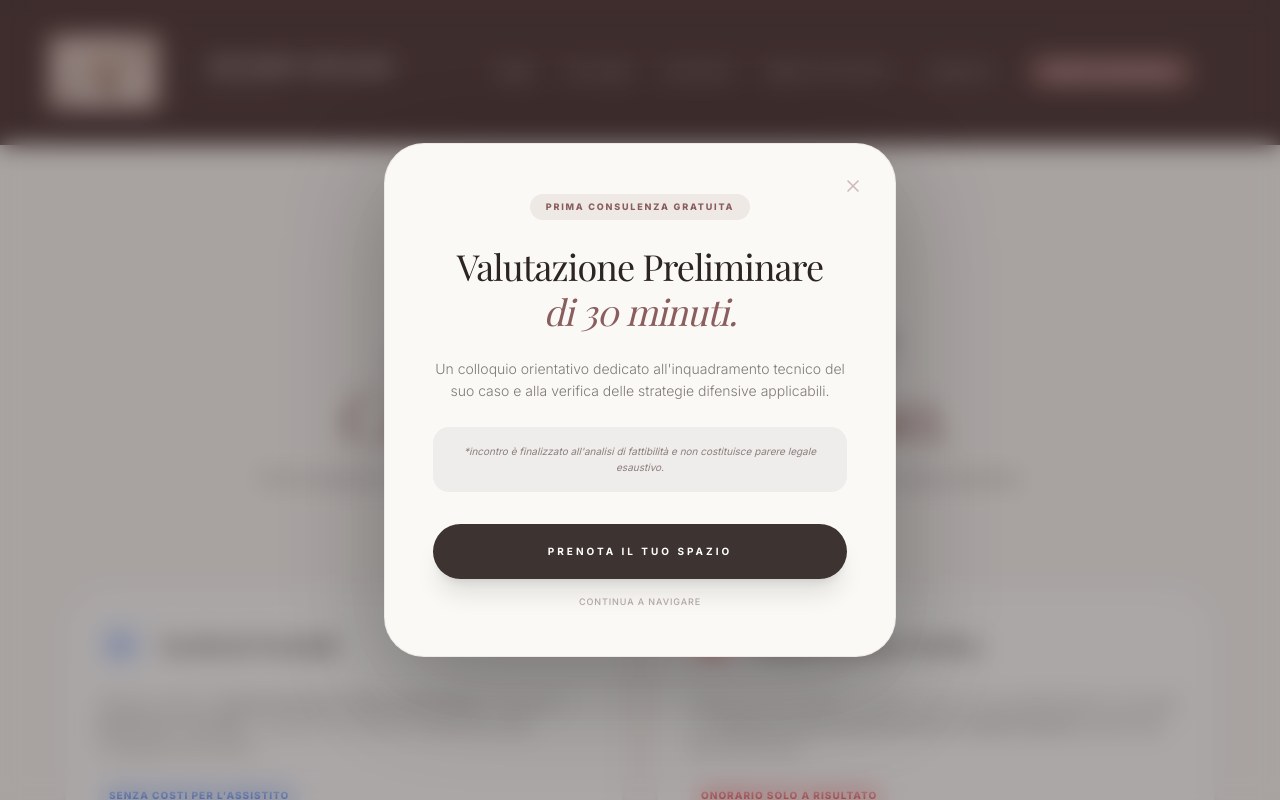
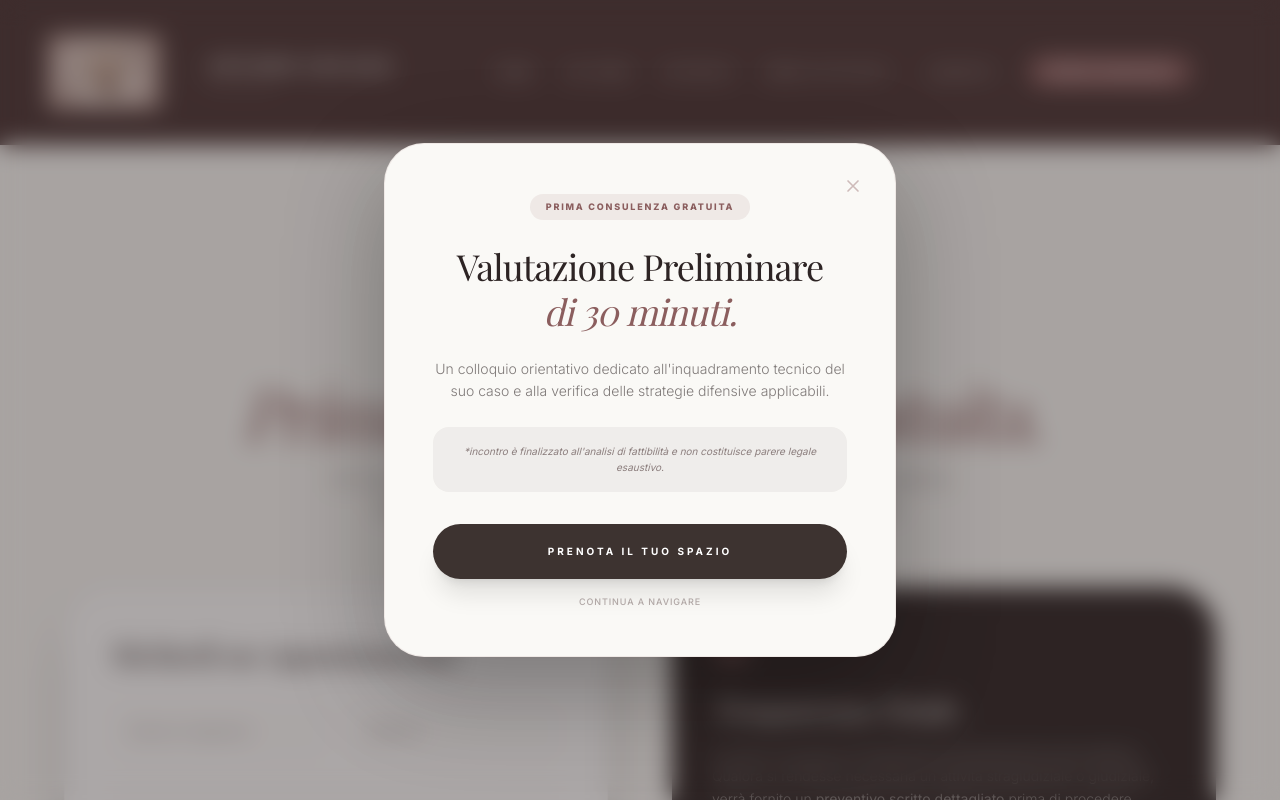
Before and after one commit to MarcoCerilli/StudioLegale, a Next.js app: page /prenota-consulenza in a window 1280 px wide. Shown: the top 800 px of the page. Built offline with nearby package versions, Linux system fonts and the light colour scheme; a web font is replaced by a local one.

Commit message:
rimosse voci su prenota consulenza

```diff
--- a/app/api/contact/route.ts
+++ b/app/api/contact/route.ts
@@ -9,7 +9,7 @@ export async function POST(request: Request) {
 
     const data = await resend.emails.send({
       from: "Studio Legale Fusco <onboarding@resend.dev>",
-      to: ["ass.legale@gmail.com"],
+      to: ["cerillimarco15@gmail.com"],
       replyTo: email,
       subject: `Richiesta Consulenza - ${name}`,
       html: `
--- a/app/prenota-consulenza/page.tsx
+++ b/app/prenota-consulenza/page.tsx
@@ -1,4 +1,4 @@
-import { ArrowRight, Scale, HeartPulse, Car, CheckCircle2 } from "lucide-react";
+import { ArrowRight, Scale, CheckCircle2, Clock } from "lucide-react";
 
 // Componente Icona WhatsApp (SVG)
 const WhatsAppIcon = ({ className }: { className?: string }) => (
@@ -16,70 +16,32 @@ export default function PrenotaPage() {
   return (
     <main className="bg-cream min-h-screen pt-28 pb-20 px-6">
       <div className="max-w-6xl mx-auto">
+
+        {/* Header Sezione */}
         <div className="text-center mb-16 space-y-4">
           <div className="inline-flex items-center gap-2 bg-rosewood/10 px-4 py-2 rounded-full mb-4">
+            <Clock className="w-3 h-3 text-rosewood" />
             <span className="text-rosewood text-[10px] font-bold uppercase tracking-[0.2em]">
-              Informativa Professionale — Studio Legale Fusco
+              Sessione di Analisi Gratuita — 30 Minuti
             </span>
           </div>
           <h1 className="font-serif text-5xl md:text-7xl text-charcoal tracking-tighter">
-            Analisi del Caso e <br />
+            Prenota la tua <br />
             <span className="text-rosewood italic font-light">
-              Criteri di Compenso.
+              Prima Consulenza Gratuita.
             </span>
           </h1>
-          <p className="text-charcoal/70 max-w-3xl mx-auto text-lg font-light leading-relaxed">
-            Per le pratiche di Risarcimento Danni, lo Studio garantisce la
-            massima tutela senza barriere d&apos;ingresso economiche iniziali.
+          <p className="text-charcoal/70 max-w-2xl mx-auto text-lg font-light leading-relaxed">
+            Un colloquio conoscitivo di circa 30 minuti per analizzare i fatti,
+            valutare la fattibilità del caso e definire insieme la strategia legale migliore.
           </p>
         </div>
 
-        {/* Materie Specialistiche */}
-        <div className="grid grid-cols-1 md:grid-cols-2 gap-8 mb-16">
-          <div className="bg-white p-8 rounded-[3rem] border border-rosewood/10 shadow-sm">
-            <div className="flex items-center gap-4 mb-6">
-              <div className="p-3 bg-blue-50 rounded-2xl text-blue-600">
-                <Car className="w-6 h-6" />
-              </div>
-              <h3 className="font-serif text-2xl">Incidenti Stradali</h3>
-            </div>
-            <p className="text-sm text-charcoal/60 mb-6 leading-relaxed">
-              Gestione sinistri e{" "}
-              <strong>Fondo di Garanzia Vittime della Strada</strong>. Il
-              servizio è <strong>gratuito per l&apos;assistito</strong>:
-              l&apos;onorario è corrisposto direttamente dalla compagnia
-              assicurativa.
-            </p>
-            <div className="flex items-center gap-2 text-[10px] font-extrabold text-blue-600 uppercase tracking-widest bg-blue-50 w-fit px-3 py-1 rounded-full">
-              Senza costi per l&apos;assistito
-            </div>
-          </div>
+        <div className="grid grid-cols-1 lg:grid-cols-2 gap-16 items-start">
 
-          <div className="bg-white p-8 rounded-[3rem] border border-rosewood/10 shadow-sm">
-            <div className="flex items-center gap-4 mb-6">
-              <div className="p-3 bg-red-50 rounded-2xl text-red-600">
-                <HeartPulse className="w-6 h-6" />
-              </div>
-              <h3 className="font-serif text-2xl">Responsabilità Medica</h3>
-            </div>
-            <p className="text-sm text-charcoal/60 mb-6 leading-relaxed">
-              Tutela per errori medici. Lo Studio valuta il caso gratuitamente e
-              concorda un{" "}
-              <strong>
-                compenso dovuto esclusivamente a risultato ottenuto
-              </strong>{" "}
-              (ottenimento del risarcimento).
-            </p>
-            <div className="flex items-center gap-2 text-[10px] font-extrabold text-red-600 uppercase tracking-widest bg-red-50 w-fit px-3 py-1 rounded-full">
-              Onorario solo a risultato
-            </div>
-          </div>
-        </div>
-
-        <div className="grid grid-cols-1 lg:grid-cols-2 gap-16 items-start">
-          {/* Form Sinistro */}
+          {/* Form di Prenotazione */}
           <div className="bg-white p-8 md:p-12 rounded-[3rem] shadow-2xl border border-rosewood/5">
-            <h3 className="font-serif text-3xl mb-8">Invia la tua richiesta</h3>
+            <h3 className="font-serif text-3xl mb-8">Richiedi un Appuntamento</h3>
             <form className="space-y-6">
               <div className="grid grid-cols-1 md:grid-cols-2 gap-6">
                 <input
@@ -91,41 +53,20 @@ export default function PrenotaPage() {
                   className="w-full p-4 bg-cream/30 rounded-2xl text-sm outline-none border border-transparent focus:border-rosewood/20"
                 />
               </div>
+
               <select className="w-full p-4 bg-cream/30 rounded-2xl text-sm outline-none border border-transparent focus:border-rosewood/20 appearance-none cursor-pointer">
-                <option value=" " disabled selected>
-                  Seleziona Materia
-                </option>
-
-                {/* Focus Risarcimento Danni */}
-                <option value="incidente-stradale">
-                  Incidente Stradale / Fondo Garanzia
-                </option>
-                <option value="malasanita">Malasanità / Errore Medico</option>
-
-                {/* Aree Principali dal tuo data.ts */}
-                <option value="diritto-civile-e-famiglia">
-                  Diritto Civile e Famiglia
-                </option>
-                <option value="diritto-penale">Diritto Penale</option>
-                <option value="immigrazione-e-cittadinanza">
-                  Immigrazione e Cittadinanza
-                </option>
-
-                {/* Altre Competenze */}
-                <option value="diritto-del-lavoro">Diritto del Lavoro</option>
-                <option value="diritto-societario">
-                  Diritto Societario e Imprese
-                </option>
-                <option value="diritto-amministrativo">
-                  Diritto Amministrativo / TAR
-                </option>
-
+                <option value=" " disabled selected>Seleziona l&apos;area di interesse</option>
+                <option value="diritto-civile">Diritto Civile e Famiglia</option>
+                <option value="risarcimento">Risarcimento Danni / Infortunistica</option>
+                <option value="penale">Diritto Penale</option>
+                <option value="lavoro">Diritto del Lavoro</option>
                 <option value="altro">Altra esigenza legale</option>
               </select>
+
               <textarea
                 rows={4}
                 className="w-full p-4 bg-cream/30 rounded-2xl text-sm outline-none border border-transparent focus:border-rosewood/20 resize-none"
-                placeholder="Descriva brevemente i fatti per una valutazione preliminare..."
+                placeholder="Descriva brevemente il motivo della richiesta per ottimizzare i 30 minuti di consulenza..."
               ></textarea>
 
               <div className="p-6 bg-rosewood/5 rounded-2xl">
@@ -136,93 +77,71 @@ export default function PrenotaPage() {
                     className="mt-1 accent-rosewood h-4 w-4"
                     required
                   />
-                  <label
-                    htmlFor="transparency"
-                    className="text-[11px] text-charcoal/70 leading-tight"
-                  >
-                    Richiedo una valutazione gratuita e un{" "}
-                    <strong>preventivo scritto</strong>, consapevole che
-                    l&apos;esame dei fatti non costituisce parere esaustivo fino
-                    al conferimento dell&apos;incarico.
+                  <label htmlFor="transparency" className="text-[11px] text-charcoal/70 leading-tight">
+                    Confermo la richiesta di <strong>consulenza gratuita (30 min)</strong> e acconsento al trattamento dei dati per il contatto professionale.
                   </label>
                 </div>
               </div>
 
               <button className="w-full bg-charcoal text-white font-bold py-5 rounded-full hover:bg-rosewood transition-all shadow-xl uppercase tracking-widest text-[10px] flex items-center justify-center gap-3 active:scale-95">
-                Invia Richiesta Valutazione
+                Prenota la mia Consulenza Gratuita
                 <ArrowRight className="w-4 h-4" />
               </button>
             </form>
           </div>
 
-          {/* Colonna Destra: WhatsApp + Etica */}
+          {/* Colonna Destra: Info & WhatsApp */}
           <div className="space-y-8">
+
+            {/* Box Etica Professionale */}
+            <div className="bg-charcoal p-10 rounded-[3rem] shadow-xl relative overflow-hidden">
+              <Scale className="absolute -right-4 -bottom-4 w-32 h-32 text-white/5 -rotate-12" />
+              <div className="relative z-10">
+                <Scale className="w-10 h-10 text-rosewood mb-6" />
+                <h3 className="font-serif text-3xl mb-4 italic text-cream">Trasparenza Totale.</h3>
+                <p className="font-light text-cream/80 leading-relaxed mb-8 text-sm">
+                  La prima consulenza è finalizzata all&apos;inquadramento del problema.
+                  Qualora si rendesse necessaria un&apos;attività stragiudiziale o giudiziale,
+                  verrà fornito un <strong>preventivo scritto dettagliato</strong> prima di procedere.
+                </p>
+                <ul className="space-y-4">
+                  {[
+                    "Analisi preliminare dei documenti",
+                    "Valutazione dei tempi e dei costi",
+                    "Nessun obbligo di conferimento incarico"
+                  ].map((item, i) => (
+                    <li key={i} className="flex items-center gap-3 text-sm text-cream">
+                      <CheckCircle2 className="w-5 h-5 text-rosewood shrink-0" />
+                      <span>{item}</span>
+                    </li>
+                  ))}
+                </ul>
+              </div>
+            </div>
+
             {/* Box WhatsApp Business */}
-            <div className="bg-white p-10 rounded-[3rem] border border-emerald-500/20 shadow-sm relative overflow-hidden group">
-              <div className="relative z-10">
+            <div className="bg-white p-10 rounded-[3rem] border border-emerald-500/10 shadow-sm group">
               <div className="flex items-center gap-3 mb-6">
                 <div className="w-10 h-10 bg-emerald-500/10 rounded-full flex items-center justify-center text-emerald-600">
                   <WhatsAppIcon className="w-5 h-5" />
                 </div>
-                  <h3 className="font-serif text-2xl text-charcoal italic">
-                    Canale Urgenze
-                  </h3>
+                <h3 className="font-serif text-2xl text-charcoal italic">Contatto Rapido</h3>
               </div>
               <p className="text-charcoal/60 mb-8 font-light text-sm leading-relaxed">
-                  Per inviare documentazione fotografica o richiedere un
-                  contatto immediato, utilizzi il canale{" "}
-                  <strong>WhatsApp Business</strong> dello Studio.
+                Preferisce un contatto immediato? Inviando un messaggio su WhatsApp può anticipare
+                la documentazione per la sessione di consulenza.
               </p>
               <a
                 href="https://wa.me/393291246316"
                 target="_blank"
                 rel="noopener noreferrer"
-                  className="inline-flex items-center justify-center gap-4 bg-[#25D366] text-white hover:bg-[#20ba5a] px-8 py-4 rounded-full font-bold transition-all duration-300 shadow-lg shadow-[#25D366]/30 uppercase text-[11px] tracking-widest antialiased"
+                className="inline-flex items-center justify-center gap-4 bg-[#25D366] text-white hover:bg-[#20ba5a] px-8 py-4 rounded-full font-bold transition-all duration-300 shadow-lg shadow-[#25D366]/30 uppercase text-[11px] tracking-widest antialiased w-full"
               >
                 <WhatsAppIcon className="w-5 h-5" />
-                  Invia Sintesi Caso
+                Chatta con lo Studio
               </a>
             </div>
-            </div>
 
-            {/* Box Etica Professionale - TESTO CHIARO FORZATO */}
-            <div className="bg-charcoal p-10 rounded-[3rem] shadow-xl relative overflow-hidden">
-              {/* Icona di sfondo decorativa per profondità */}
-              <Scale className="absolute -right-4 -bottom-4 w-32 h-32 text-white/5 -rotate-12" />
-
-              <div className="relative z-10">
-                <Scale className="w-10 h-10 text-rosewood mb-6" />
-
-                {/* Titolo forzato in Cream */}
-                <h3 className="font-serif text-3xl mb-4 italic text-cream">
-                  Etica e Trasparenza.
-                </h3>
-
-                {/* Paragrafo forzato in Cream con opacità per gerarchia */}
-                <p className="font-light text-cream/80 leading-relaxed mb-8">
-                  Ogni incarico professionale è preceduto dalla sottoscrizione
-                  di un <strong>accordo scritto sui compensi</strong>, nel pieno
-                  rispetto dei parametri forensi e della dignità della
-                  professione.
-                </p>
-
-                {/* Lista con icone e testo chiaro */}
-                <ul className="space-y-4">
-                  <li className="flex items-center gap-3 text-sm text-cream">
-                    <CheckCircle2 className="w-5 h-5 text-rosewood shrink-0" />
-                    <span>Nessun acconto per infortunistica</span>
-                  </li>
-                  <li className="flex items-center gap-3 text-sm text-cream">
-                    <CheckCircle2 className="w-5 h-5 text-rosewood shrink-0" />
-                    <span>Valutazione clinica preliminare</span>
-                  </li>
-                  <li className="flex items-center gap-3 text-sm text-cream">
-                    <CheckCircle2 className="w-5 h-5 text-rosewood shrink-0" />
-                    <span>Preventivo analitico obbligatorio</span>
-                  </li>
-                </ul>
-              </div>
-            </div>
           </div>
         </div>
       </div>
--- a/lib/data.ts
+++ b/lib/data.ts
@@ -8,8 +8,8 @@ export const dettagliServizi = {
       "Separazioni e divorzi",
       "Affidamento minori",
       "Successioni e donazioni",
-      "Contrattualistica civile"
-    ]
+      "Contrattualistica civile",
+    ],
   },
   "diritto-penale": {
     title: "Diritto Penale",
@@ -19,8 +19,8 @@ export const dettagliServizi = {
       "Reati contro la persona",
       "Reati patrimoniali",
       "Difesa processuale",
-      "Assistenza in fase di indagine"
-    ]
+      "Assistenza in fase di indagine",
+    ],
   },
   "diritto-del-lavoro": {
     title: "Diritto del Lavoro",
@@ -30,8 +30,8 @@ export const dettagliServizi = {
       "Impugnazione licenziamenti",
       "Recupero crediti da lavoro",
       "Mobbing e demansionamento",
-      "Contratti di collaborazione"
-    ]
+      "Contratti di collaborazione",
+    ],
   },
   "diritto-societario": {
     title: "Diritto Societario",
@@ -41,8 +41,8 @@ export const dettagliServizi = {
       "Costituzione di società",
       "Governance societaria",
       "Fusioni e acquisizioni",
-      "Gestione crisi d'impresa"
-    ]
+      "Gestione crisi d'impresa",
+    ],
   },
   "diritto-amministrativo": {
     title: "Diritto Amministrativo",
@@ -52,29 +52,31 @@ export const dettagliServizi = {
       "Ricorsi al TAR",
       "Appalti e concessioni",
       "Edilizia e urbanistica",
-      "Pubblico impiego"
-    ]
+      "Pubblico impiego",
+    ],
   },
   "risarcimento-danni": {
     title: "Risarcimento Danni",
-    desc: "Tutela completa per ottenere il giusto ristoro. In ambito di infortunistica e malasanità, lo Studio valuta il caso senza costi iniziali per l'assistito.",
-    focus: "Pagamento del compenso professionale solo a risultato ottenuto.",
+    desc: "Tutela completa per ottenere il giusto ristoro. Lo Studio garantisce la massima tutela senza barriere d'ingresso economiche, gestendo il caso con professionalità e trasparenza.",
+    focus:
+      "Infortunistica e Malasanità: zero anticipi e compenso solo a risultato.",
     punti: [
-      "Infortunistica stradale",
-      "Mala Sanità / Errore Medico",
-      "Fondo Garanzia Vittime Strada",
-      "Infortuni sul lavoro"
-    ]
+      "Infortunistica Stradale: gestione completa sinistri e Fondo di Garanzia Vittime della Strada (Senza costi per l'assistito).",
+      "Responsabilità Medica: tutela per errori medici con valutazione gratuita e compenso dovuto esclusivamente a risultato ottenuto.",
+      "Infortuni sul Lavoro: assistenza legale per il riconoscimento del danno biologico e differenziale.",
+      "Analisi clinica preliminare: supporto di medici legali convenzionati per la quantificazione certa del danno.",
+    ],
   },
   "immigrazione-e-cittadinanza": {
     title: "Immigrazione e Cittadinanza",
     desc: "Assistenza legale per l'ottenimento e il rinnovo di titoli di soggiorno, cittadinanza e ricongiungimenti familiari, con aggiornamento costante sulle normative vigenti.",
-    focus: "Tutela dei diritti dei cittadini stranieri e gestione pratica dei visti.",
+    focus:
+      "Tutela dei diritti dei cittadini stranieri e gestione pratica dei visti.",
     punti: [
       "Permesso di soggiorno e Rinnovi",
       "Ricongiungimento familiare",
       "Pratiche per Cittadinanza Italiana",
-      "Ricorsi contro espulsioni e visti negati"
-    ]
-  }
+      "Ricorsi contro espulsioni e visti negati",
+    ],
+  },
 };
```
Lines whose indentation alone changed are shown as unchanged.
